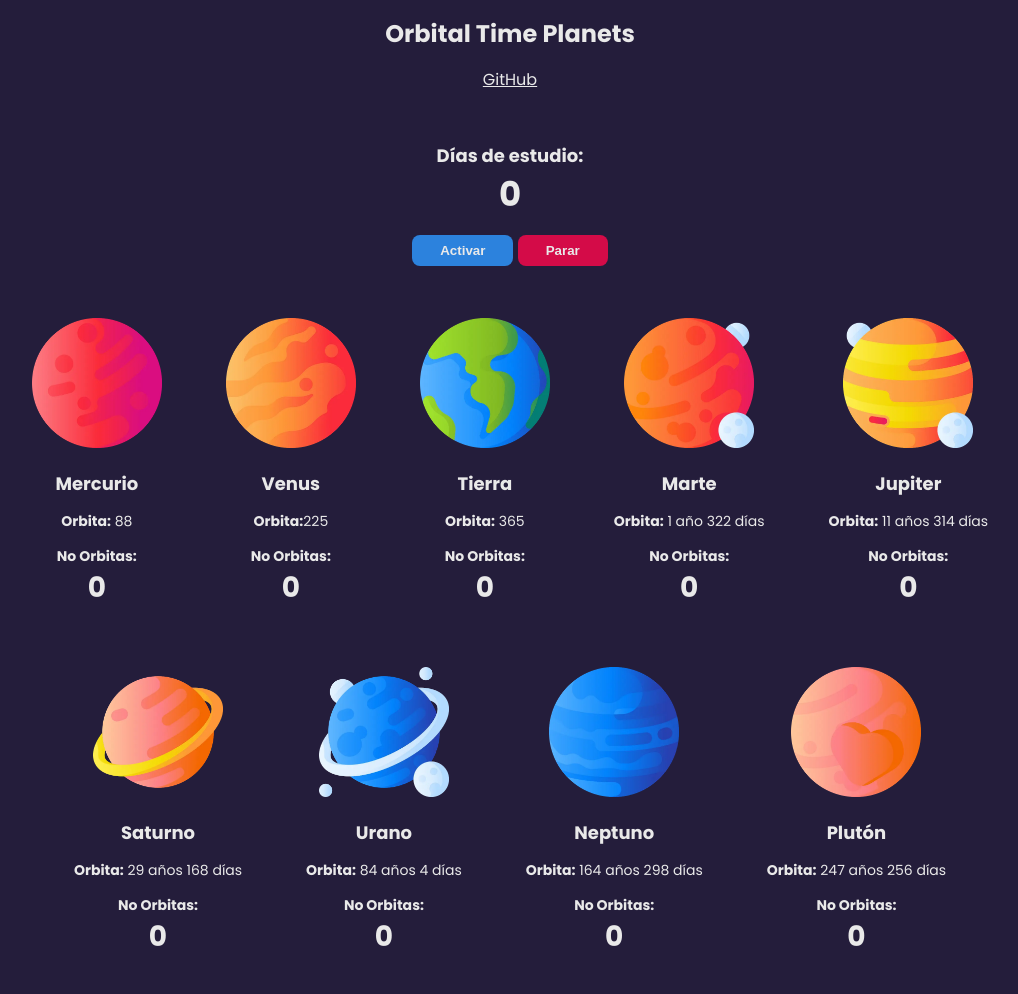
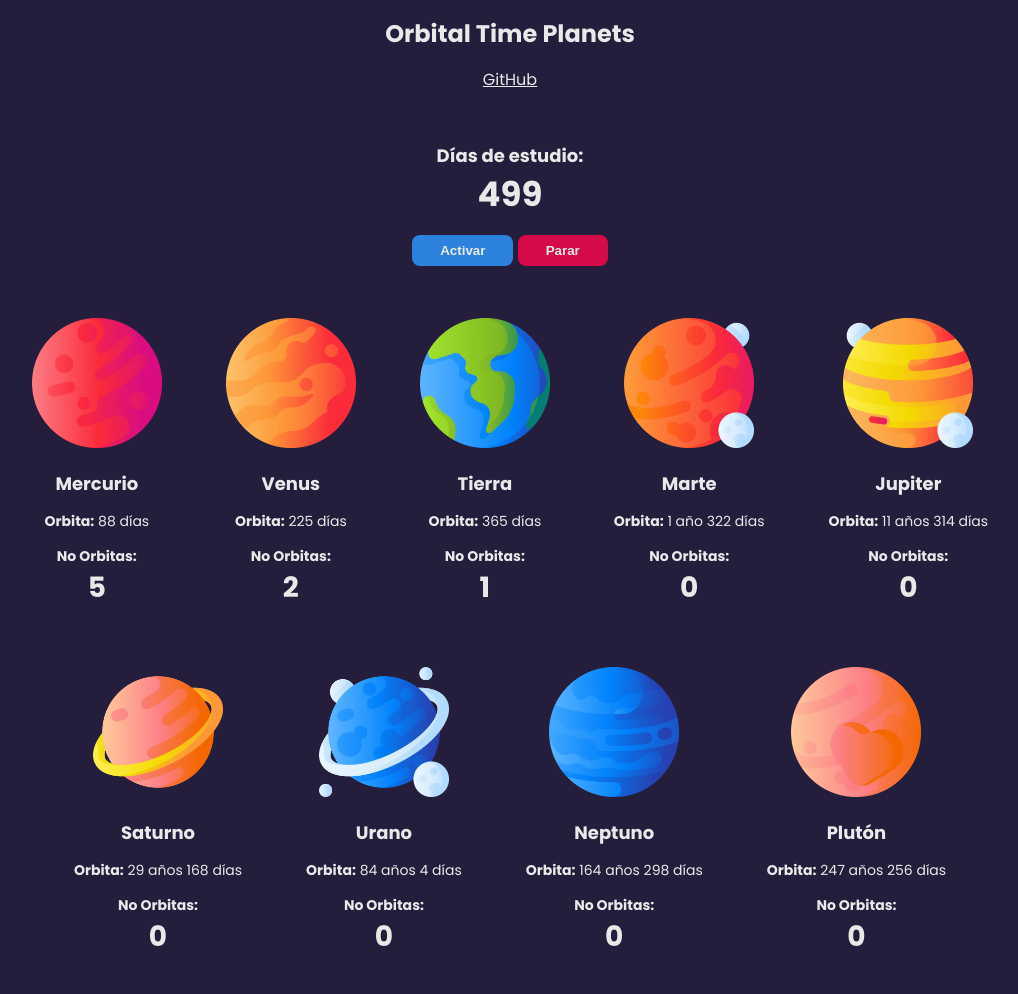
Before and after one commit to Orliland/orbital-time-planets, a plain HTML site: page index.html in a window 1280 px wide. Shown: the whole page, without its empty margins (130-1148 px from the left). Drawn offline with Linux system fonts and the light colour scheme.

Commit message:
add counters

```diff
--- a/index.html
+++ b/index.html
@@ -35,24 +35,24 @@
           <img class="planet__icon" src="./assets/mercury.webp" />
           <div class="planet__body">
             <h2 class="planet__name">Mercurio</h2>
-            <p class="planet__orbit"><b>Orbita:</b> 88</p>
-            <p class="planet__orbits">No Orbitas: <span class="planet__counter">0</span></p>
+            <p class="planet__orbit"><b>Orbita:</b> 88 días</p>
+            <p class="planet__orbits">No Orbitas: <span class="planet__counter mercurio">0</span></p>
           </div>
         </article>
         <article class="planet">
           <img class="planet__icon" src="./assets/venus.webp" />
           <div class="planet__body">
             <h2 class="planet__name"> Venus</h2>
-            <p class="planet__orbit"><b>Orbita:</b>225</p>
-            <p class="planet__orbits">No Orbitas: <span class="planet__counter">0</span></p>
+            <p class="planet__orbit"><b>Orbita:</b> 225 días</p>
+            <p class="planet__orbits">No Orbitas: <span class="planet__counter venus">0</span></p>
           </div>
         </article>
         <article class="planet">
           <img class="planet__icon" src="./assets/planet-earth.webp" />
           <div class="planet__body">
             <h2 class="planet__name">Tierra</h2>
-            <p class="planet__orbit"><b>Orbita:</b> 365</p>
-            <p class="planet__orbits">No Orbitas: <span class="planet__counter">0</span></p>
+            <p class="planet__orbit"><b>Orbita:</b> 365 días</p>
+            <p class="planet__orbits">No Orbitas: <span class="planet__counter tierra">0</span></p>
           </div>
         </article>
         <article class="planet">
@@ -60,7 +60,7 @@
           <div class="planet__body">
             <h2 class="planet__name">Marte</h2>
             <p class="planet__orbit"><b>Orbita:</b> 1 año 322 días</p>
-            <p class="planet__orbits">No Orbitas: <span class="planet__counter">0</span></p>
+            <p class="planet__orbits">No Orbitas: <span class="planet__counter marte">0</span></p>
           </div>
         </article>
         <article class="planet">
@@ -68,7 +68,7 @@
           <div class="planet__body">
             <h2 class="planet__name">Jupiter</h2>
             <p class="planet__orbit"><b>Orbita:</b> 11 años 314 días</p>
-            <p class="planet__orbits">No Orbitas: <span class="planet__counter">0</span></p>
+            <p class="planet__orbits">No Orbitas: <span class="planet__counter jupiter">0</span></p>
           </div>
         </article>
         <article class="planet">
@@ -76,7 +76,7 @@
           <div class="planet__body">
             <h2 class="planet__name">Saturno</h2>
             <p class="planet__orbit"><b>Orbita:</b> 29 años 168 días</p>
-            <p class="planet__orbits">No Orbitas: <span class="planet__counter">0</span></p>
+            <p class="planet__orbits">No Orbitas: <span class="planet__counter saturno">0</span></p>
           </div>
         </article>
         <article class="planet">
@@ -84,7 +84,7 @@
           <div class="planet__body">
             <h2 class="planet__name">Urano</h2>
             <p class="planet__orbit"><b>Orbita:</b> 84 años 4 días</p>
-            <p class="planet__orbits">No Orbitas: <span class="planet__counter">0</span></p>
+            <p class="planet__orbits">No Orbitas: <span class="planet__counter urano">0</span></p>
           </div>
         </article>
         <article class="planet">
@@ -92,7 +92,7 @@
           <div class="planet__body">
             <h2 class="planet__name">Neptuno</h2>
             <p class="planet__orbit"><b>Orbita:</b> 164 años 298 días</p>
-            <p class="planet__orbits">No Orbitas: <span class="planet__counter">0</span></p>
+            <p class="planet__orbits">No Orbitas: <span class="planet__counter neptuno">0</span></p>
           </div>
         </article>
         <article class="planet">
@@ -100,10 +100,11 @@
           <div class="planet__body">
             <h2 class="planet__name">Plutón</h2>
             <p class="planet__orbit"><b>Orbita:</b> 247 años 256 días</p>
-            <p class="planet__orbits">No Orbitas: <span class="planet__counter">0</span></p>
+            <p class="planet__orbits">No Orbitas: <span class="planet__counter pluton">0</span></p>
           </div>
         </article>
       </main>
+      <script src="./js/orbits.js"></script>
     </body>
     </div>
 
--- /dev/null
+++ b/js/orbits.js
@@ -0,0 +1,51 @@
+const counter = document.querySelector(".counter__span");
+
+const mercurio = document.querySelector(".mercurio");
+const venus = document.querySelector(".venus");
+const tierra = document.querySelector(".tierra");
+const marte = document.querySelector(".marte");
+const jupiter = document.querySelector(".jupiter");
+const saturno = document.querySelector(".saturno");
+const urano = document.querySelector(".urano");
+const neptuno = document.querySelector(".neptuno");
+const pluton = document.querySelector(".pluton");
+
+let orbits = {
+  mercurio: 0,
+  venus: 0,
+  tierra: 0,
+  marte: 0,
+  jupiter: 0,
+  saturno: 0,
+  urano: 0,
+  neptuno: 0,
+  pluton: 0,
+};
+
+function showOrbits() {
+  mercurio.textContent = orbits.mercurio;
+  venus.textContent = orbits.venus;
+  tierra.textContent = orbits.tierra;
+  marte.textContent = orbits.marte;
+  jupiter.textContent = orbits.jupiter;
+  saturno.textContent = orbits.saturno;
+  urano.textContent = orbits.urano;
+  neptuno.textContent = orbits.neptuno;
+  pluton.textContent = orbits.pluton;
+}
+
+let dia = 0;
+setInterval(function () {
+  counter.textContent = dia;
+  orbits.mercurio = Math.floor(dia / 88);
+  orbits.venus = Math.floor(dia / 225);
+  orbits.tierra = Math.floor(dia / 365);
+  orbits.marte = Math.floor(dia / 687);
+  orbits.jupiter = Math.floor(dia / 4329);
+  orbits.saturno = Math.floor(dia / 10753);
+  orbits.urano = Math.floor(dia / 30660);
+  orbits.neptuno = Math.floor(dia / 58354);
+  orbits.pluton = Math.floor(dia / 90411);
+  showOrbits();
+  dia += 1;
+}, 10);
```
